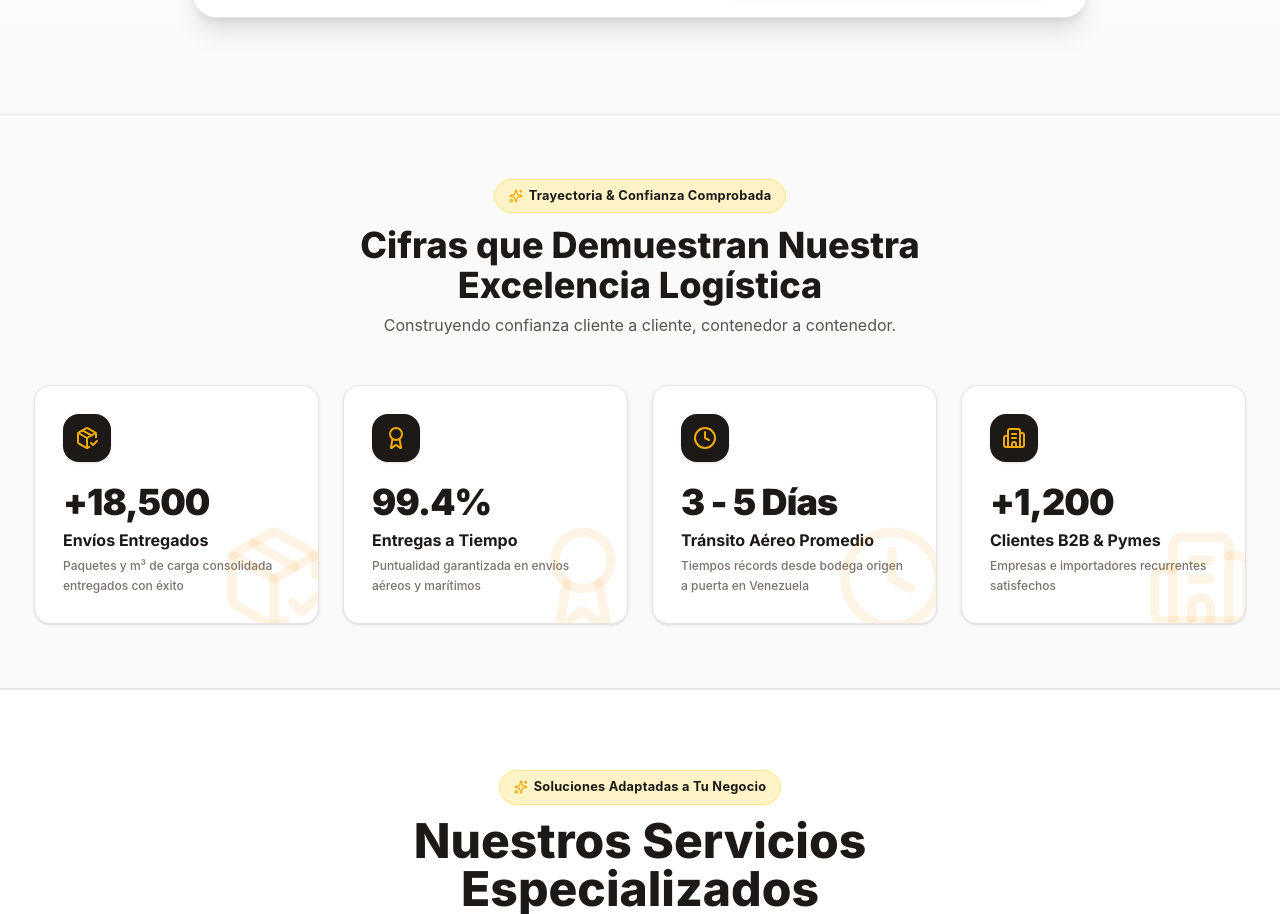
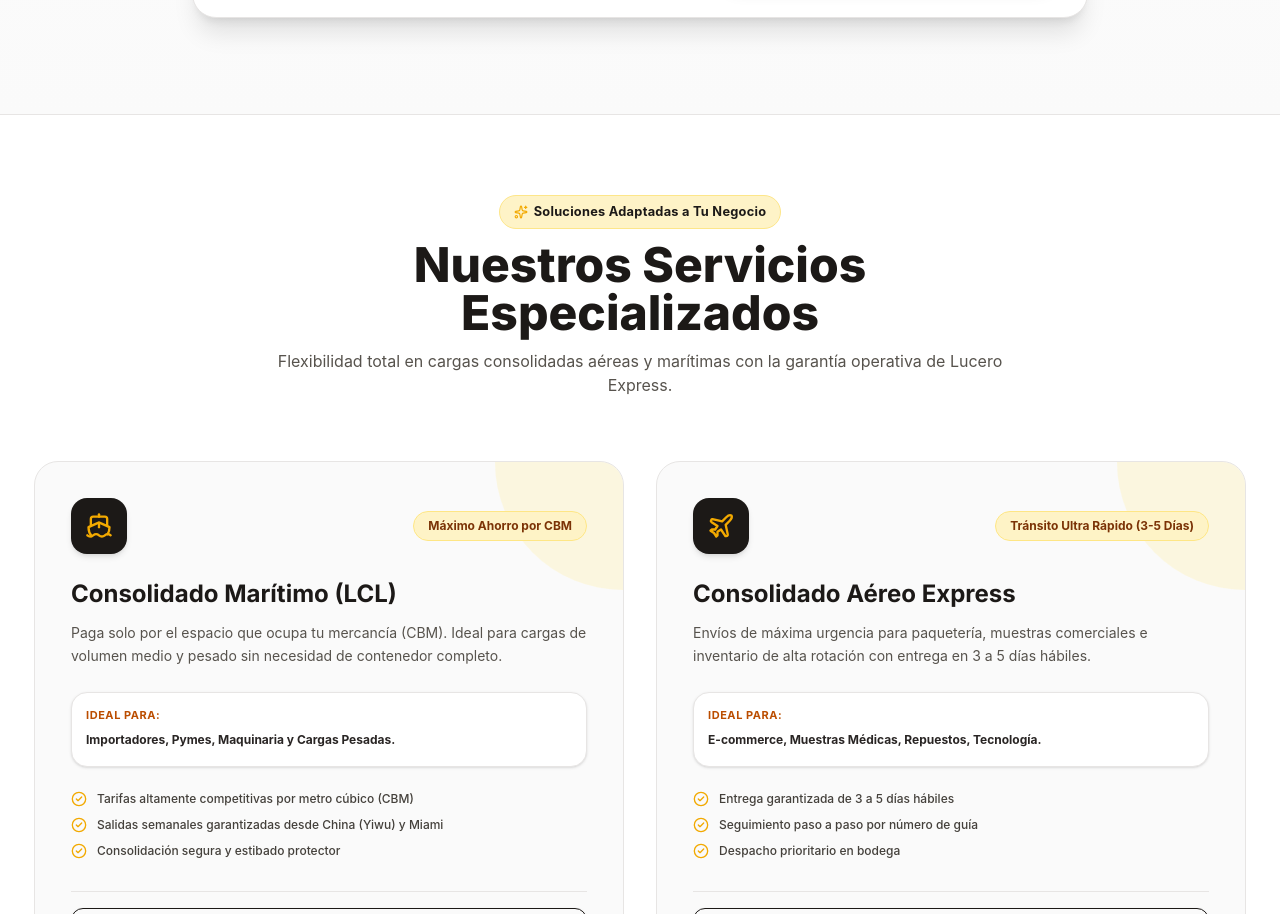
Before and after one commit to IvanTR12/LuceroExpress, a React (Vite) app: page / in a window 1280 px wide. Shown: the part 1416-2330 px from the top of the page. Built offline with nearby package versions, Linux system fonts and the light colour scheme.

Commit message:
Ocultar Metricas

```diff
--- a/src/App.jsx
+++ b/src/App.jsx
@@ -39,8 +39,8 @@ export default function App() {
           onOpenQuote={handleOpenQuote}
         />
 
-        {/* Section 2: Social Proof & Metrics */}
-        <Metrics />
+        {/* Section 2: Social Proof & Metrics (Oculto temporalmente) */}
+        {/* <Metrics /> */}
 
         {/* Section 3: Specialized Services (LCL & Express Air) */}
         <Services
```
